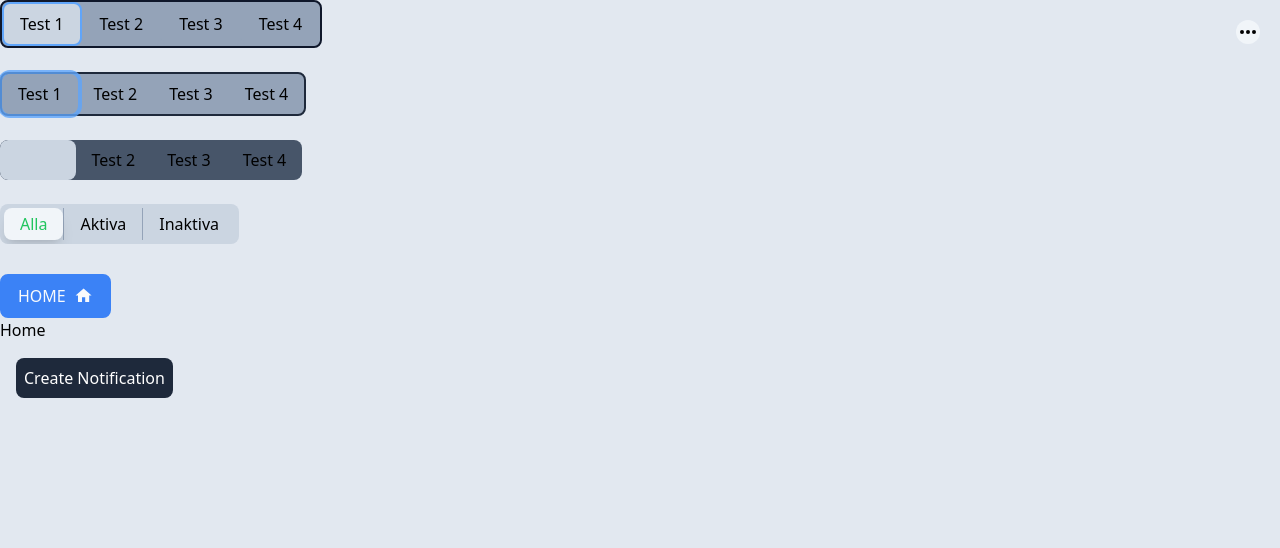
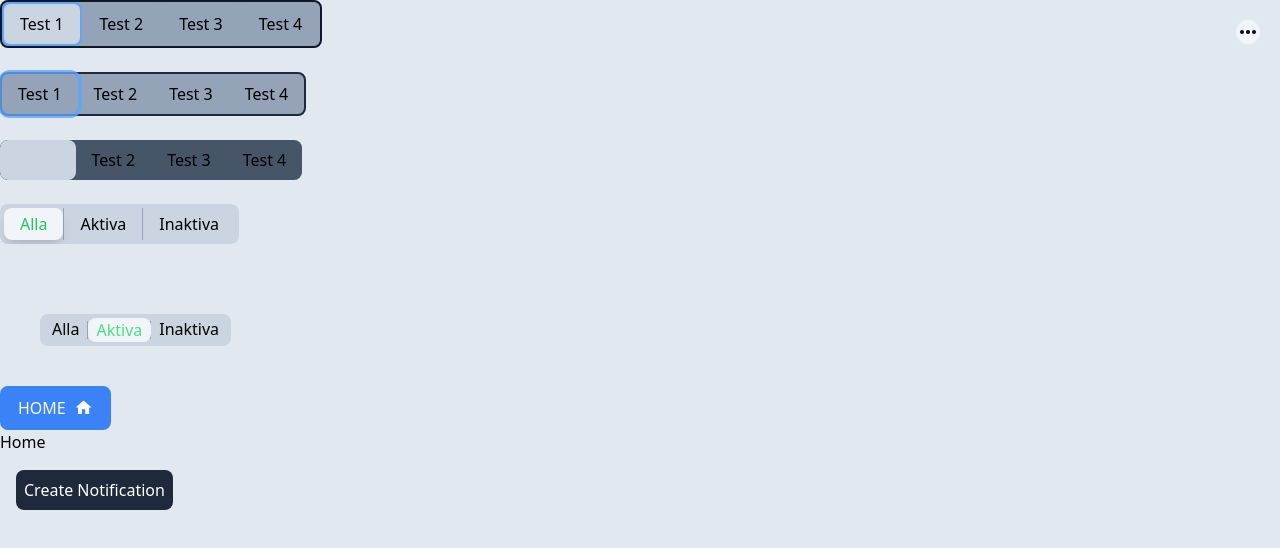
Before and after one commit to freddan88/vite-test-app, a React (Vite) app: page / in a window 1280 px wide. Shown: the top 548 px of the page. Built offline with nearby package versions, Linux system fonts and the light colour scheme.

Commit message:
Create new switchboard-component

```diff
--- a/src/App.tsx
+++ b/src/App.tsx
@@ -6,9 +6,10 @@ import MeatballsMenu from './components/MeatballsMenu';
 import SwitchBoardFilter1 from './components/SwitchBoardFilter1';
 import SwitchBoardFilter2 from './components/SwitchBoardFilter2';
 import SwitchBoardFilter3 from './components/SwitchBoardFilter3';
+import SwitchBoardFilter4 from './components/SwitchBoardFilter4';
+import SwitchBoardFilter5 from './components/SwitchBoardFilter5';
 import SidebarTest01 from './features/sidebarTest01/SidebarTest01';
 import ToastNotification from './features/toastNotification/ToastNotification';
-import SwitchBoardFilter4 from './components/SwitchBoardFilter4';
 
 const switchBoardData = [
   {
@@ -61,6 +62,9 @@ function App() {
       <SwitchBoardFilter4 />
       <br />
       <br />
+      <div className="p-10">
+        <SwitchBoardFilter5 value="active" />
+      </div>
       <Button iconPathAfter={mdiHome} variant="contained">
         HOME
       </Button>
--- /dev/null
+++ b/src/components/SwitchBoardFilter5.tsx
@@ -0,0 +1,90 @@
+import React, {
+  MouseEvent,
+  RefObject,
+  useEffect,
+  useRef,
+  useState,
+} from 'react';
+
+interface IProps {
+  value?: string;
+}
+
+const boardData = [
+  {
+    label: 'Alla',
+    value: 'all',
+  },
+  {
+    label: 'Aktiva',
+    value: 'active',
+  },
+  {
+    label: 'Inaktiva',
+    value: 'inactive',
+  },
+];
+
+const SwitchBoardFilter5: React.FC<IProps> = ({ value }) => {
+  const [selected, setSelected] = useState<any>();
+
+  const listArray: RefObject<HTMLLIElement[]> = useRef([]);
+
+  const handleClick = (e: MouseEvent<HTMLLIElement>) => {
+    const element = e.target as HTMLLIElement;
+    const { width } = element.getBoundingClientRect();
+    setSelected({
+      label: element.textContent!,
+      left: element.offsetLeft,
+      width,
+    });
+  };
+
+  useEffect(() => {
+    if (listArray.current) {
+      const initialValue = value || boardData[0].value;
+      const initialIndex = boardData.findIndex(
+        (item) => item.value === initialValue
+      );
+      const initialItem = listArray.current[initialIndex];
+      const { width } = initialItem.getBoundingClientRect();
+      setSelected({
+        label: initialItem.textContent!,
+        left: initialItem.offsetLeft,
+        width,
+      });
+    }
+  }, [value]);
+
+  return (
+    <div className="relative inline-flex h-8 items-center rounded-lg bg-slate-300 px-1 leading-none">
+      {selected && (
+        <div
+          className="absolute top-0 bottom-0 my-1 flex select-none items-center justify-center overflow-hidden rounded-lg bg-slate-100 leading-none text-green-400 transition-all"
+          style={{
+            width: selected.width,
+            left: selected.left,
+          }}
+        >
+          {selected.label}
+        </div>
+      )}
+      <ul className="flex h-[18px] cursor-pointer">
+        {boardData.map((obj, index) => {
+          return (
+            <li
+              className="border-r border-slate-400 px-2 last-of-type:border-none"
+              ref={(el) => (listArray.current![index] = el!)}
+              onClick={handleClick}
+              id={obj.value}
+            >
+              {obj.label}
+            </li>
+          );
+        })}
+      </ul>
+    </div>
+  );
+};
+
+export default SwitchBoardFilter5;
```
